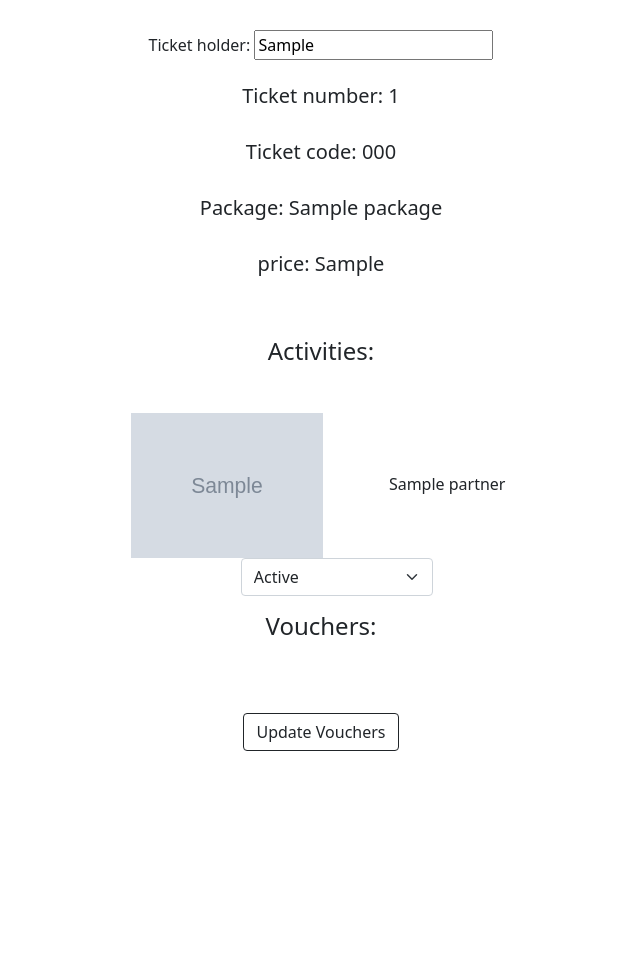
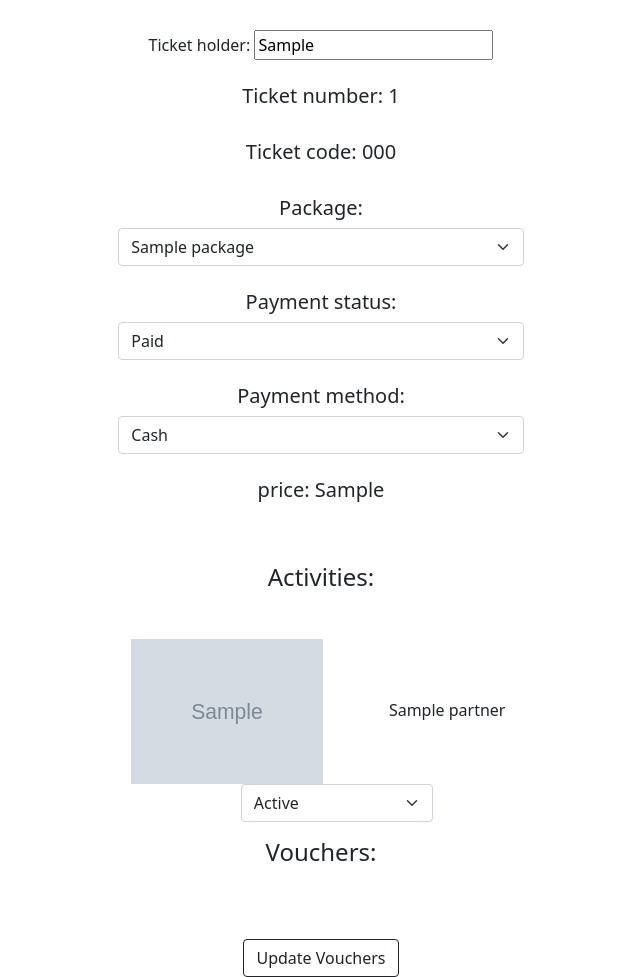
Before and after one commit to geekk0/event_tickets, a Django app: page /ticket_info/000 in a window 1280 px wide. Shown: the part 162-1139 px from the top of the page, without its empty margins (319-959 px from the left). Before the commit the page ends 913 px from the top, so only its background shows below. Run offline with Django 5.2, Linux system fonts and the light colour scheme; a user stored in the database is signed in; tables that the repository leaves empty hold one stand-in row (values such as "Sample post"); grey boxes marked "Sample" are stand-in pictures.

Commit message:
payment status and method

```diff
--- a/templates/ticket_info.html
+++ b/templates/ticket_info.html
@@ -24,7 +24,32 @@
                 <br>
                 <h5>Ticket code: {{ ticket_info.code }}</h5>
                 <br>
-                <h5>Package: {{ ticket_info.package }}</h5>
+                {% if user.is_staff %}
+                    <div class=" col-4 offset-4">
+                        <h5>Package:</h5>
+                        <select class="form-select" style="" name="package">
+                            {% for package in packages %}
+                                <option value={{ package.id }} {% if package == ticket_info.package %}selected{% endif %}>{{ package.name }}</option>
+                            {% endfor %}
+                        </select>
+                        <br>
+                        <h5>Payment status:</h5>
+                        <select class="form-select" style="" name="payment_status">
+                            <option value="Not paid" {% if ticket_info.payment_status == "Not paid" %}selected{% endif %}>Not paid</option>
+                            <option value="Paid" {% if ticket_info.payment_status == "Paid" %}selected{% endif %}>Paid</option>
+                        </select>
+                        <br>
+                        <h5>Payment method:</h5>
+                        <select class="form-select" style="" name="payment_method">
+                            <option value="Cash" {% if ticket_info.payment_method == "Cash" %}selected{% endif %}>Cash</option>
+                            <option value="GCash" {% if ticket_info.payment_method == "GCash" %}selected{% endif %}>GCash</option>
+                        </select>
+                    </div>
+                {% else %}
+                    <h5>Package: {{ ticket_info.package }}</h5>
+                    <h5>Payment status: {{ ticket_info.payment_status }}</h5>
+                    <h5>Payment method: {{ ticket_info.payment_method }}</h5>
+                {% endif %}
                 <br>
                 <h5>price:  {{ ticket_info.package.price }}</h5>
             </div>
--- a/tickets_checker/models.py
+++ b/tickets_checker/models.py
@@ -35,6 +35,7 @@ class Package(models.Model):
 
 
 class Ticket(models.Model):
+
     code = models.CharField(max_length=100, verbose_name='Ticket unique number', unique=True, null=True, blank=True)
     vouchers = models.ForeignKey(Partner, on_delete=models.CASCADE, blank=True, null=True, verbose_name='Vouchers')
     holder = models.CharField(max_length=250, verbose_name='Ticket holder name', blank=True, null=True)
@@ -44,6 +45,12 @@ class Ticket(models.Model):
     qr_image = models.ImageField(upload_to='qr_images', null=True, blank=True)
     ticket_image_template = models.ImageField(upload_to='ticket_image_templates', null=True, blank=True)
     image = models.ImageField(upload_to='tickets_images', null=True, blank=True)
+    payment_status = models.CharField(max_length=20,
+                                      choices=[('Paid', 'Paid'), ('Not paid', 'Not paid')],
+                                      default='Not paid')
+    payment_method = models.CharField(max_length=20,
+                                      choices=[('Cash', 'Cash'), ('GCash', 'GCash')],
+                                      default='Cash')
 
     def __str__(self):
         return str(self.number)
--- a/tickets_checker/views.py
+++ b/tickets_checker/views.py
@@ -165,8 +165,9 @@ def ticket_info(request, ticket_code):
                 voucher.save()
         vouchers = Voucher.objects.filter(ticket=ticket, partner__facilitator=False)
         activities = Voucher.objects.filter(ticket=ticket, partner__facilitator=True)
-        print(vouchers)
-        context = {'ticket_info': ticket, 'vouchers': vouchers, 'activities': activities}
+        packages = Package.objects.all()
+        context = {'ticket_info': ticket, 'vouchers': vouchers,
+                   'activities': activities, 'packages': packages}
     except Ticket.DoesNotExist:
         context = {'error': 'Ticket not found'}
 
@@ -176,7 +177,8 @@ def ticket_info(request, ticket_code):
 @login_required(login_url='/login/')
 def update_ticket_vouchers(request, ticket_code):
     if request.method == 'POST':
-        print(request.POST)
+        ticket = Ticket.objects.get(code=ticket_code)
+
         for prefix in request.POST:
             if prefix.startswith('voucher_status_'):
                 voucher_id = prefix.replace('voucher_status_', '')
@@ -184,12 +186,15 @@ def update_ticket_vouchers(request, ticket_code):
                 voucher = Voucher.objects.get(id=voucher_id)
                 voucher.status = voucher_status
                 voucher.save()
-            if prefix == 'holder':
-                ticket = Ticket.objects.get(code=ticket_code)
-                ticket.holder = request.POST[prefix]
-                ticket.save()
+            elif prefix == 'package':
+                ticket.package = Package.objects.get(id=request.POST[prefix])
+            elif 'csrf' not in prefix:
+                setattr(ticket, prefix, request.POST[prefix])
 
-        return ticket_info(request, ticket_code)
+        ticket.save()
+
+    # return redirect('ticket_info', ticket_code=ticket_code)
+    return ticket_info(request, ticket_code)
 
 
 def send_all_tickets_info(request):
```
